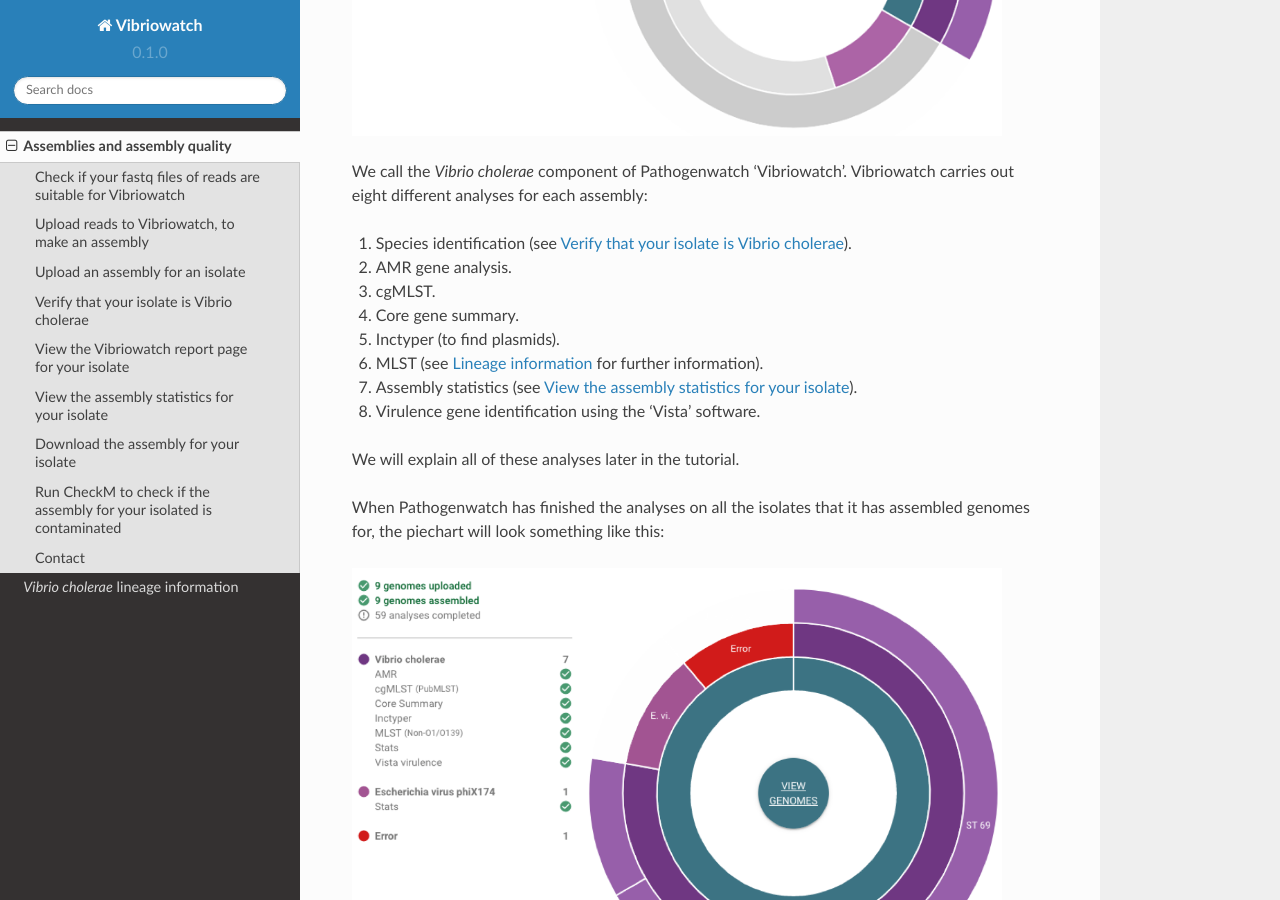
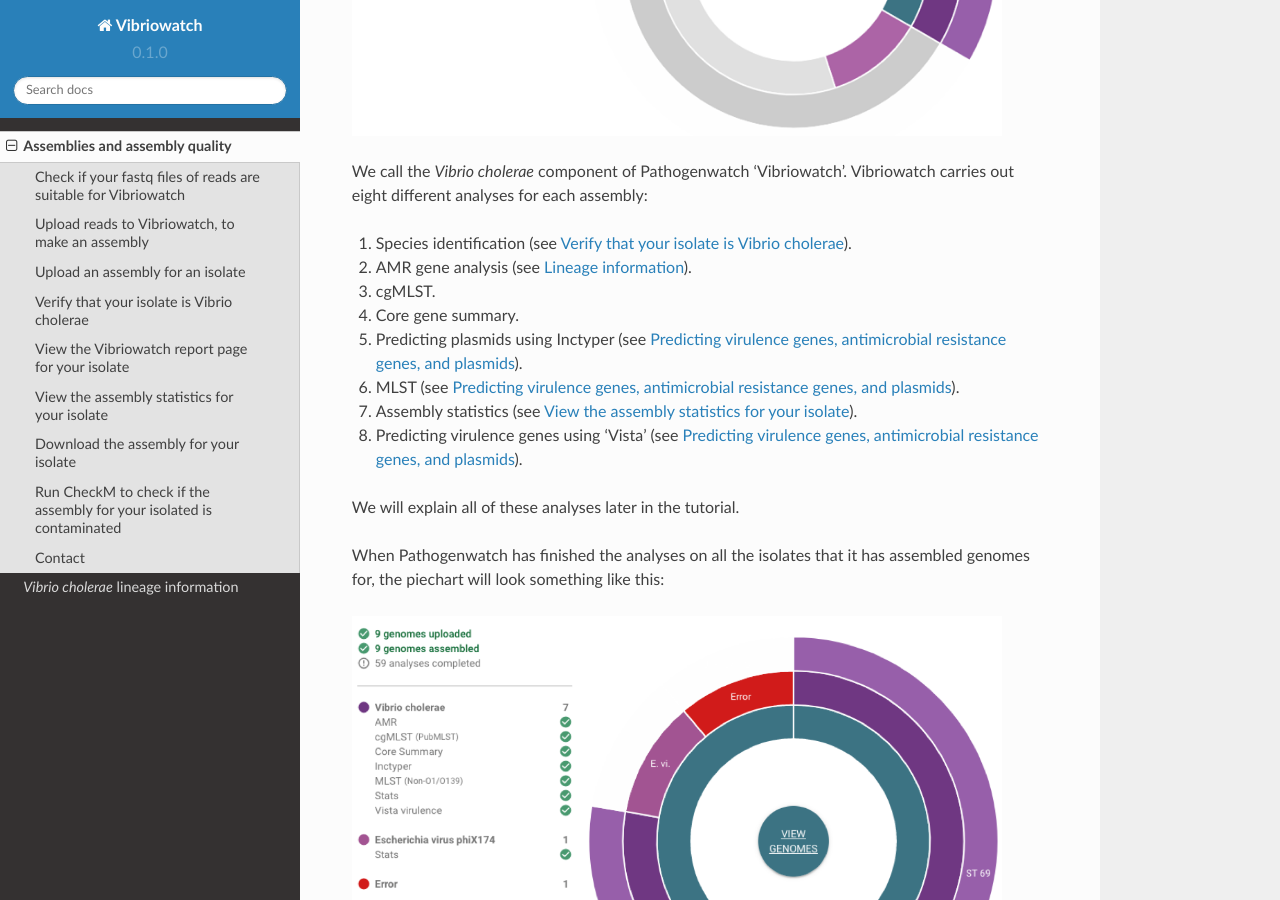
Before and after one commit to avrilcoghlan/cholerabook, a Sphinx documentation site: the page built from docs/source/assemblies.rst, in a window 1280 px wide and 900 px high, scrolled down 4474 px. Built offline with Sphinx 7.4.7 and the Read the Docs theme 2.0.0, drawn with Linux system fonts in a browser that asks for light colours.

Commit message:
Update assemblies.rst
Updating cross-references between documents.

```diff
--- a/docs/source/assemblies.rst
+++ b/docs/source/assemblies.rst
@@ -97,13 +97,13 @@
 We call the *Vibrio cholerae* component of Pathogenwatch 'Vibriowatch'. Vibriowatch carries out eight different analyses for each assembly:
 
 #. Species identification (see `Verify that your isolate is Vibrio cholerae`_).
-#. AMR gene analysis.
+#. AMR gene analysis (see `Lineage information <mlst.rst>`__).
 #. cgMLST.
 #. Core gene summary.
-#. Inctyper (to find plasmids).
-#. MLST (see `Lineage information <mlst.rst>`__ for further information).
+#. Predicting plasmids using Inctyper (see `Predicting virulence genes, antimicrobial resistance genes, and plasmids <virulenceAMR.rst>`__).
+#. MLST (see `Predicting virulence genes, antimicrobial resistance genes, and plasmids <virulenceAMR.rst>`__).
 #. Assembly statistics (see `View the assembly statistics for your isolate`_).
-#. Virulence gene identification using the 'Vista' software.
+#. Predicting virulence genes using 'Vista' (see `Predicting virulence genes, antimicrobial resistance genes, and plasmids <virulenceAMR.rst>`__).
 
 We will explain all of these analyses later in the tutorial.
 
```
